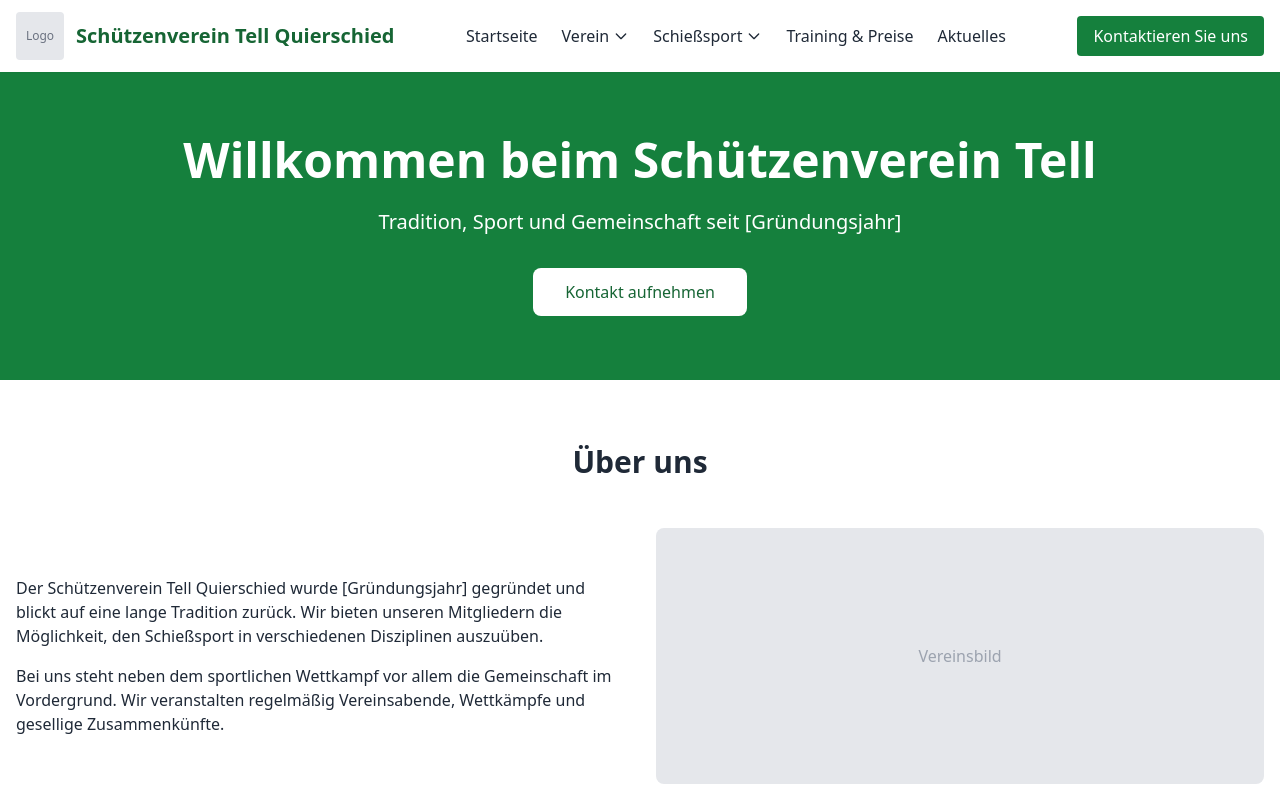
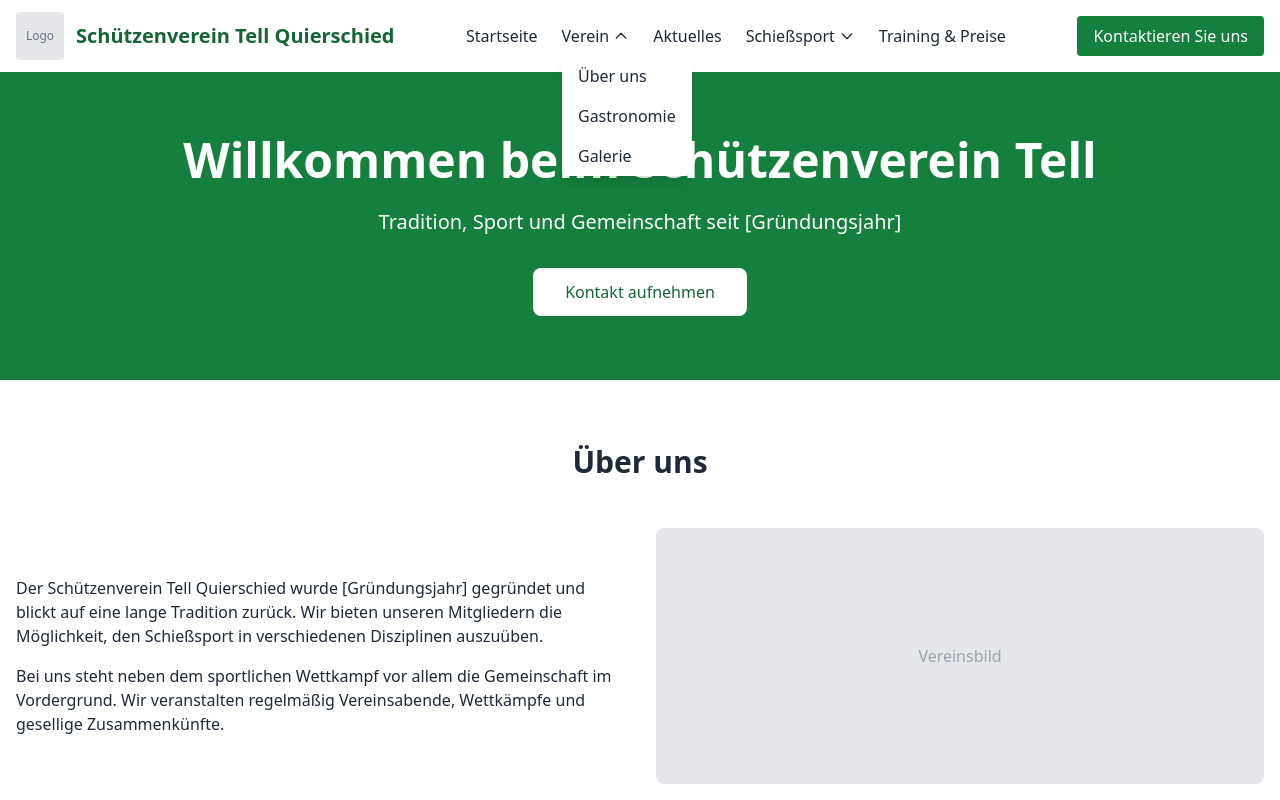
Before and after one commit to Tobbse007/Sch-tzenverein, a plain HTML site: page index.html in a window 1280 px wide. Both pictures are taken after a click on the button "Verein". Shown: the top 800 px of the page. Drawn offline with nearby package versions, Linux system fonts and the light colour scheme.

Commit message:
Auto-Backup

```diff
--- a/css/styles.css
+++ b/css/styles.css
@@ -5,69 +5,181 @@ html {
   scroll-behavior: smooth;
 }
 
-/* Custom focus states */
+/* Remove default focus styles */
 :focus {
-  outline: 2px solid #047857;
-  outline-offset: 2px;
+  outline: none;
 }
 
-/* Improved dropdown animations */
+/* Nav item underline animation - for main nav items */
+nav a, .dropdown-toggle {
+  position: relative;
+  display: inline-block;
+}
+
+nav a::after, .dropdown-toggle::after {
+  content: '';
+  position: absolute;
+  bottom: -4px;
+  left: 50%;
+  right: 50%;
+  height: 2px;
+  background-color: #15803d; /* green-700 */
+  transition: left 0.3s ease, right 0.3s ease;
+}
+
+nav a:hover::after, .dropdown-toggle:hover::after {
+  left: 0;
+  right: 0;
+}
+
+/* Dropdown item text-only underline animation */
+.dropdown-menu a {
+  position: relative;
+  display: block;
+}
+
+/* Remove previous underline implementation for dropdown items */
+.dropdown-menu a::after {
+  content: none;
+}
+
+/* Add new inner span for each dropdown item to enable text-only underline */
+.dropdown-menu a span {
+  position: relative;
+  display: inline-block;
+}
+
+.dropdown-menu a span::after {
+  content: '';
+  position: absolute;
+  bottom: -2px;
+  left: 0;
+  right: 0;
+  height: 2px;
+  background-color: #15803d;
+  transform: scaleX(0);
+  transition: transform 0.3s ease;
+  transform-origin: center;
+}
+
+.dropdown-menu a:hover span::after {
+  transform: scaleX(1);
+}
+
+/* Perfect sequenced dropdown animation - appear from top, disappear with reverse animation */
 .dropdown-menu {
   transform-origin: top center;
-  transform: translateY(-10px) scale(0.95);
-  transition: opacity 0.2s ease-out,
-              visibility 0.2s ease-out,
-              transform 0.2s cubic-bezier(0.16, 1, 0.3, 1);
+  transform: scaleY(0);
+  transition: opacity 0.4s cubic-bezier(0.25, 1, 0.5, 1),
+              visibility 0.4s cubic-bezier(0.25, 1, 0.5, 1),
+              transform 0.4s cubic-bezier(0.25, 1, 0.5, 1);
+
+  /* Add this to make transitions smoother */
+  will-change: transform, opacity, visibility;
+  backface-visibility: hidden;
 }
 
 .group:hover .dropdown-menu,
 .active-dropdown .dropdown-menu {
-  transform: translateY(0) scale(1);
+  transform: scaleY(1);
+  transition-timing-function: cubic-bezier(0.165, 0.84, 0.44, 1);
 }
 
-/* Buffer area for dropdown menus */
-.dropdown-menu::before {
-  content: '';
-  position: absolute;
-  top: -15px;
-  left: 0;
-  width: 100%;
-  height: 15px;
-  background: transparent;
+/* Base style for dropdown items */
+.dropdown-menu a {
+  opacity: 0;
+  transform: translateY(-15px);
+  transition: opacity 0.3s ease-out, transform 0.3s ease-out;
+  pointer-events: none; /* Prevent interaction with invisible items */
+
+  /* Add this to make transitions smoother */
+  will-change: transform, opacity;
 }
 
-/* Add a delay on hover-out */
-.group:hover .group-hover\:visible,
-.group:hover .group-hover\:opacity-100 {
-  transition-delay: 0s;
+/* Appear animation - from top to bottom */
+.group:hover .dropdown-menu a:nth-child(1),
+.active-dropdown .dropdown-menu a:nth-child(1) {
+  transition-delay: 0.1s;
+  opacity: 1;
+  transform: translateY(0);
+  pointer-events: auto;
 }
 
-.group:not(:hover) .dropdown-menu:not(:hover) {
-  transition-delay: 0.3s;
+.group:hover .dropdown-menu a:nth-child(2),
+.active-dropdown .dropdown-menu a:nth-child(2) {
+  transition-delay: 0.15s;
+  opacity: 1;
+  transform: translateY(0);
+  pointer-events: auto;
+}
+
+.group:hover .dropdown-menu a:nth-child(3),
+.active-dropdown .dropdown-menu a:nth-child(3) {
+  transition-delay: 0.2s;
+  opacity: 1;
+  transform: translateY(0);
+  pointer-events: auto;
+}
+
+/* Disappear animation - from bottom to top with proper timing */
+.group:not(:hover) .dropdown-menu {
+  transform: scaleY(0);
+  opacity: 0;
+  visibility: hidden;
+  transition-delay: 0.2s;
+  transition-timing-function: cubic-bezier(0.55, 0.085, 0.68, 0.53);
+}
+
+/* Last item (3) disappears first */
+.group:not(:hover) .dropdown-menu a:nth-child(3) {
+  opacity: 0;
+  transform: translateY(-10px);
+  transition-delay: 0s;
+  pointer-events: none;
+}
+
+/* Middle item (2) disappears second */
+.group:not(:hover) .dropdown-menu a:nth-child(2) {
+  opacity: 0;
+  transform: translateY(-10px);
+  transition-delay: 0.05s;
+  pointer-events: none;
+}
+
+/* First item (1) disappears last */
+.group:not(:hover) .dropdown-menu a:nth-child(1) {
+  opacity: 0;
+  transform: translateY(-10px);
+  transition-delay: 0.1s;
+  pointer-events: none;
+}
+
+/* Handle quick transitions between dropdowns */
+.dropdown:hover + .dropdown .dropdown-menu,
+.dropdown:hover + .dropdown + .dropdown .dropdown-menu {
+  transition-delay: 0s !important;
 }
 
 /* Make sure click-activated dropdowns stay visible */
 .active-dropdown .dropdown-menu {
   opacity: 1 !important;
   visibility: visible !important;
-  transform: translateY(0) scale(1) !important;
+  transform: scaleY(1) !important;
 }
 
-/* Dropdown arrow rotation */
-.rotate-180 {
-  transform: rotate(180deg);
-  transition: transform 0.3s ease;
+.active-dropdown .dropdown-menu a {
+  opacity: 1 !important;
+  transform: translateY(0) !important;
 }
 
-/* Dropdown menu width adjustment */
-.dropdown-menu {
-  width: auto;
-  white-space: nowrap;
+/* Remove focus outlines from form elements */
+input:focus, textarea:focus, button:focus {
+  outline: none;
 }
 
-/* Dropdown item styling */
-.dropdown-menu a {
-  transition: background-color 0.15s ease;
+/* Restore focus ring for accessibility, but make it subtler */
+input:focus, textarea:focus {
+  box-shadow: 0 0 0 2px rgba(21, 128, 61, 0.2);
 }
 
 /* Additional custom styles can be added here as needed */
--- a/index.html
+++ b/index.html
@@ -33,36 +33,37 @@
 
                 <!-- Verein Dropdown -->
                 <div class="relative dropdown group">
-                    <button class="dropdown-toggle flex items-center hover:text-green-700 transition duration-300">
+                    <button class="dropdown-toggle flex items-center transition duration-300">
                         Verein
                         <svg class="w-4 h-4 ml-1" fill="none" stroke="currentColor" viewBox="0 0 24 24" xmlns="http://www.w3.org/2000/svg">
                             <path stroke-linecap="round" stroke-linejoin="round" stroke-width="2" d="M19 9l-7 7-7-7"></path>
                         </svg>
                     </button>
-                    <div class="dropdown-menu absolute left-0 mt-2 w-auto min-w-[160px] max-w-[200px] bg-white shadow-lg rounded-md opacity-0 invisible group-hover:opacity-100 group-hover:visible transition duration-300 z-50">
-                        <a href="#about" class="block px-4 py-2 hover:bg-gray-100">Über uns</a>
-                        <a href="#gastronomie" class="block px-4 py-2 hover:bg-gray-100">Gastronomie</a>
-                        <a href="#galerie" class="block px-4 py-2 hover:bg-gray-100">Galerie</a>
+                    <div class="dropdown-menu absolute left-0 mt-2 w-auto bg-white shadow-lg rounded-md z-50">
+                        <a href="#about" class="block px-4 py-2 hover:bg-gray-100"><span>Über uns</span></a>
+                        <a href="#gastronomie" class="block px-4 py-2 hover:bg-gray-100"><span>Gastronomie</span></a>
+                        <a href="#galerie" class="block px-4 py-2 hover:bg-gray-100"><span>Galerie</span></a>
                     </div>
                 </div>
 
+                <a href="#aktuelles" class="hover:text-green-700 transition duration-300">Aktuelles</a>
+
                 <!-- Schießsport Dropdown -->
                 <div class="relative dropdown group">
-                    <button class="dropdown-toggle flex items-center hover:text-green-700 transition duration-300">
+                    <button class="dropdown-toggle flex items-center transition duration-300">
                         Schießsport
                         <svg class="w-4 h-4 ml-1" fill="none" stroke="currentColor" viewBox="0 0 24 24" xmlns="http://www.w3.org/2000/svg">
                             <path stroke-linecap="round" stroke-linejoin="round" stroke-width="2" d="M19 9l-7 7-7-7"></path>
                         </svg>
                     </button>
-                    <div class="dropdown-menu absolute left-0 mt-2 w-auto min-w-[160px] max-w-[200px] bg-white shadow-lg rounded-md opacity-0 invisible group-hover:opacity-100 group-hover:visible transition duration-300 z-50">
-                        <a href="#gewehre" class="block px-4 py-2 hover:bg-gray-100">Gewehre</a>
-                        <a href="#disziplinen" class="block px-4 py-2 hover:bg-gray-100">Disziplinen</a>
-                        <a href="#halle" class="block px-4 py-2 hover:bg-gray-100">Halle/Ausstattung</a>
+                    <div class="dropdown-menu absolute left-0 mt-2 w-auto bg-white shadow-lg rounded-md z-50">
+                        <a href="#gewehre" class="block px-4 py-2 hover:bg-gray-100"><span>Gewehre</span></a>
+                        <a href="#disziplinen" class="block px-4 py-2 hover:bg-gray-100"><span>Disziplinen</span></a>
+                        <a href="#halle" class="block px-4 py-2 hover:bg-gray-100"><span>Halle/Ausstattung</span></a>
                     </div>
                 </div>
 
                 <a href="#training" class="hover:text-green-700 transition duration-300">Training & Preise</a>
-                <a href="#aktuelles" class="hover:text-green-700 transition duration-300">Aktuelles</a>
             </nav>
 
             <!-- Kontakt Button -->
```
